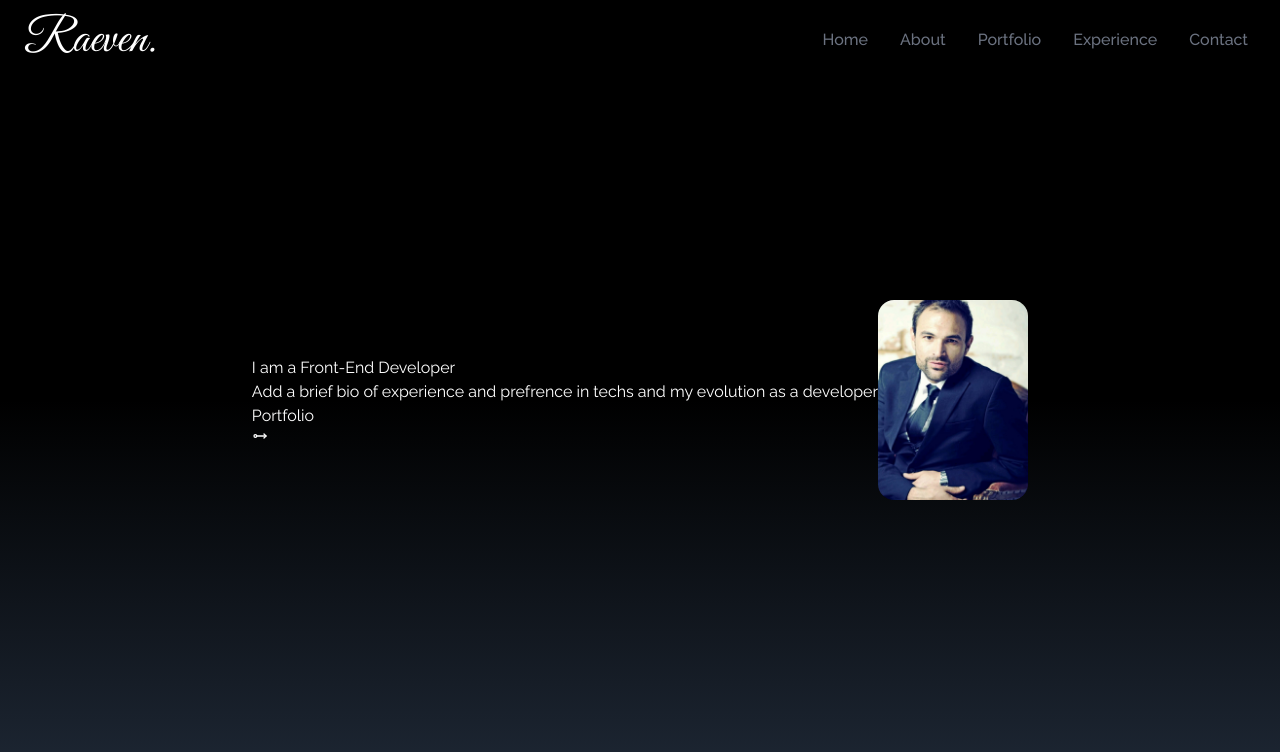
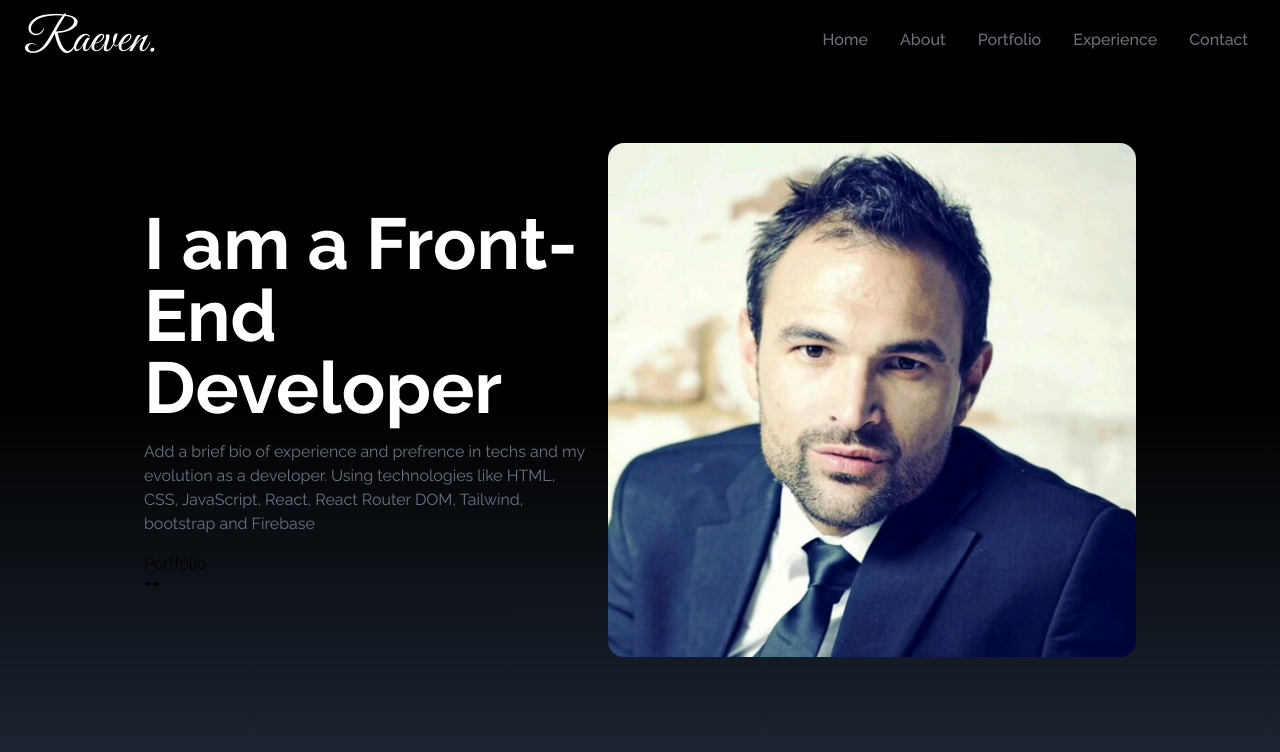
Before and after one commit to RaevenTech/personal-profile-page, a React (Create React App) app in the folder per-port/: page / in a window 1280 px wide. Shown: the top 752 px of the page. Built offline with nearby package versions, Linux system fonts and the light colour scheme.

Commit message:
hero home

```diff
--- a/per-port/src/components/Home.js
+++ b/per-port/src/components/Home.js
@@ -1,6 +1,6 @@
 import React from "react";
 import "./home.css";
-import HeroImage from "../assets/portfolio/heroImage.jpg";
+import HeroImage from "../assets/portfolio/profilePic.jpg";
 import { TbArrowRightCircle } from "react-icons/tb";
 
 const Home = () => {
@@ -8,18 +8,22 @@ const Home = () => {
         <div
             id="body"
             name="home"
-            className="h-screen w-full bg-gradient-to-b from-black via-black to-gray-800 text-white"
+            className="h-screen w-full bg-gradient-to-b from-black via-black to-gray-800 "
         >
             <div
                 className="max-w-screen-lg mx-auto flex flex-col
                               items-center justify-center h-full px-4 md:flex-row "
             >
-                <div className="flex flex-col justify-center h-full">
-                    <h2>I am a Front-End Developer</h2>
-                    <p id="bio">
+                <div className="flex flex-col justify-center h-content">
+                    <h2 className="text-4xl sm:text-7xl font-bold  text-white">
+                        I am a Front-End Developer
+                    </h2>
+                    <p id="bio" className="text-gray-500 py-4 max-w-md">
                         {" "}
                         Add a brief bio of experience and prefrence in techs and
-                        my evolution as a developer
+                        my evolution as a developer. Using technologies like
+                        HTML, CSS, JavaScript, React, React Router DOM,
+                        Tailwind, bootstrap and Firebase
                     </p>
                     <div>
                         <button id="portfolio-btn">
--- a/per-port/src/components/home.css
+++ b/per-port/src/components/home.css
@@ -1,5 +1,5 @@
-#profile-image {
-    width: 150px;
-    height: 200px;
+/*#profile-image {
+    width: 100%;
+    height: auto;
     object-fit: cover;
-}
+}*/
```
Also changed, not shown: per-port/src/assets/portfolio/profilePic.jpg (added).
